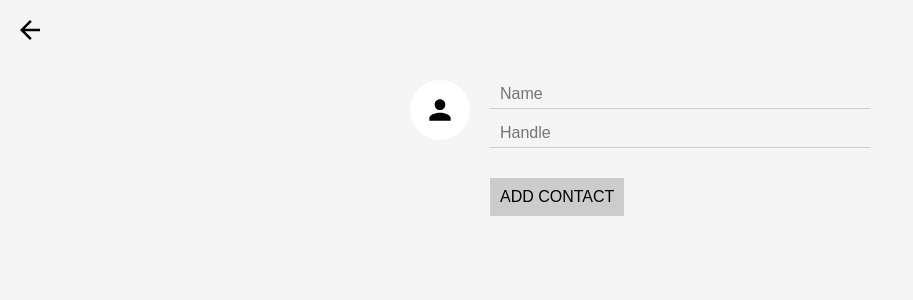
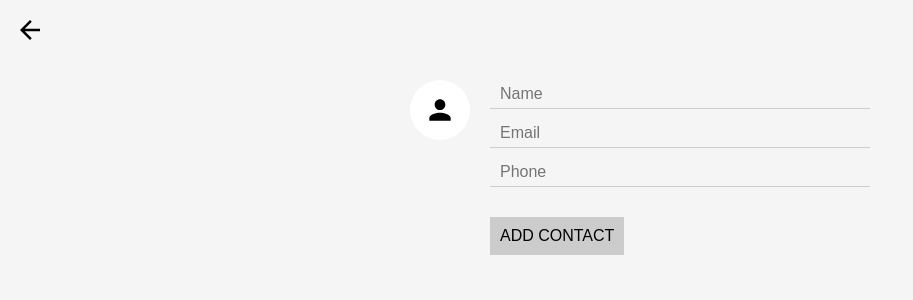
Before and after one commit to TylerOlli/React-Contacts-App, a React (Create React App) app: page /create in a window 1280 px wide. Shown: the top 300 px of the page, without its empty margins (0-913 px from the left). Built offline with nearby package versions, Linux system fonts and the light colour scheme; no server answers.

Commit message:
Uploaded backend server to project

```diff
--- a/src/CreateContact.js
+++ b/src/CreateContact.js
@@ -25,7 +25,8 @@ class CreateContact extends Component {
           />
           <div className='create-contact-details'>
             <input type='text' name='name' placeholder='Name' />
-            <input type='text' name='handle' placeholder='Handle' />
+            <input type='text' name='handle' placeholder='Email' />
+            <input type='text' name='handle' placeholder='Phone' />
             <button>Add Contact</button>
           </div>
         </form>
--- a/src/ListContacts.js
+++ b/src/ListContacts.js
@@ -64,7 +64,8 @@ class ListContacts extends Component {
               />
               <div className='contact-details'>
                 <p>{contact.name}</p>
-                <p>{contact.handle}</p>
+                <p>{contact.email}</p>
+                <p>{contact.phone}</p>
               </div>
               <button
                 className='contact-remove'
--- a/src/index.css
+++ b/src/index.css
@@ -50,6 +50,11 @@ body, .app {
   background-position: center;
   background-repeat: no-repeat;
   border-radius: 50%;
+}
+
+
+.create-contact-avatar-input input {
+  cursor: pointer;
 }
 
 .create-contact-details input {
@@ -186,3 +191,7 @@ body, .app {
   cursor: pointer;
   outline: none;
 }
+
+.create-contact-avatar-input {
+
+}
```
